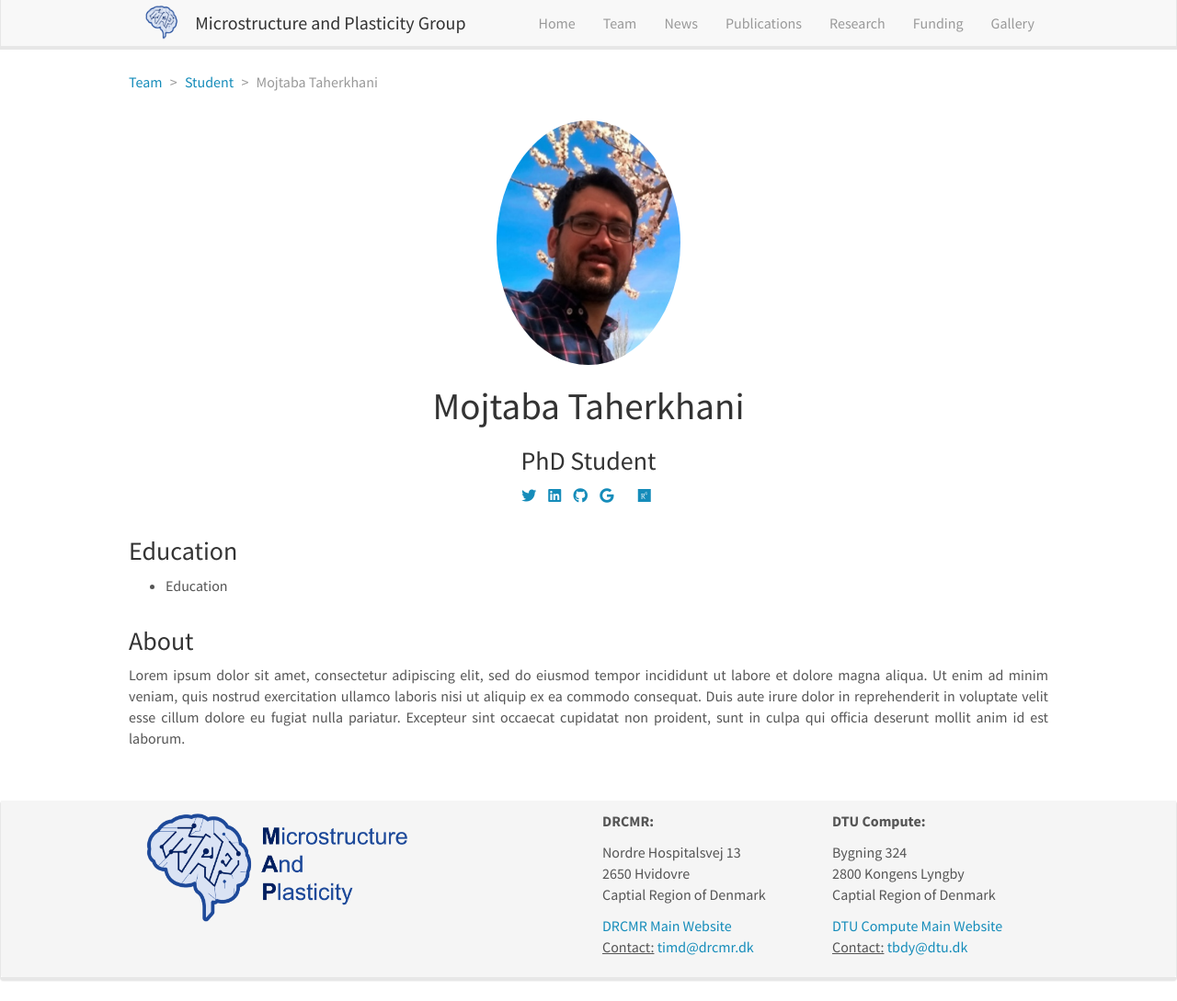
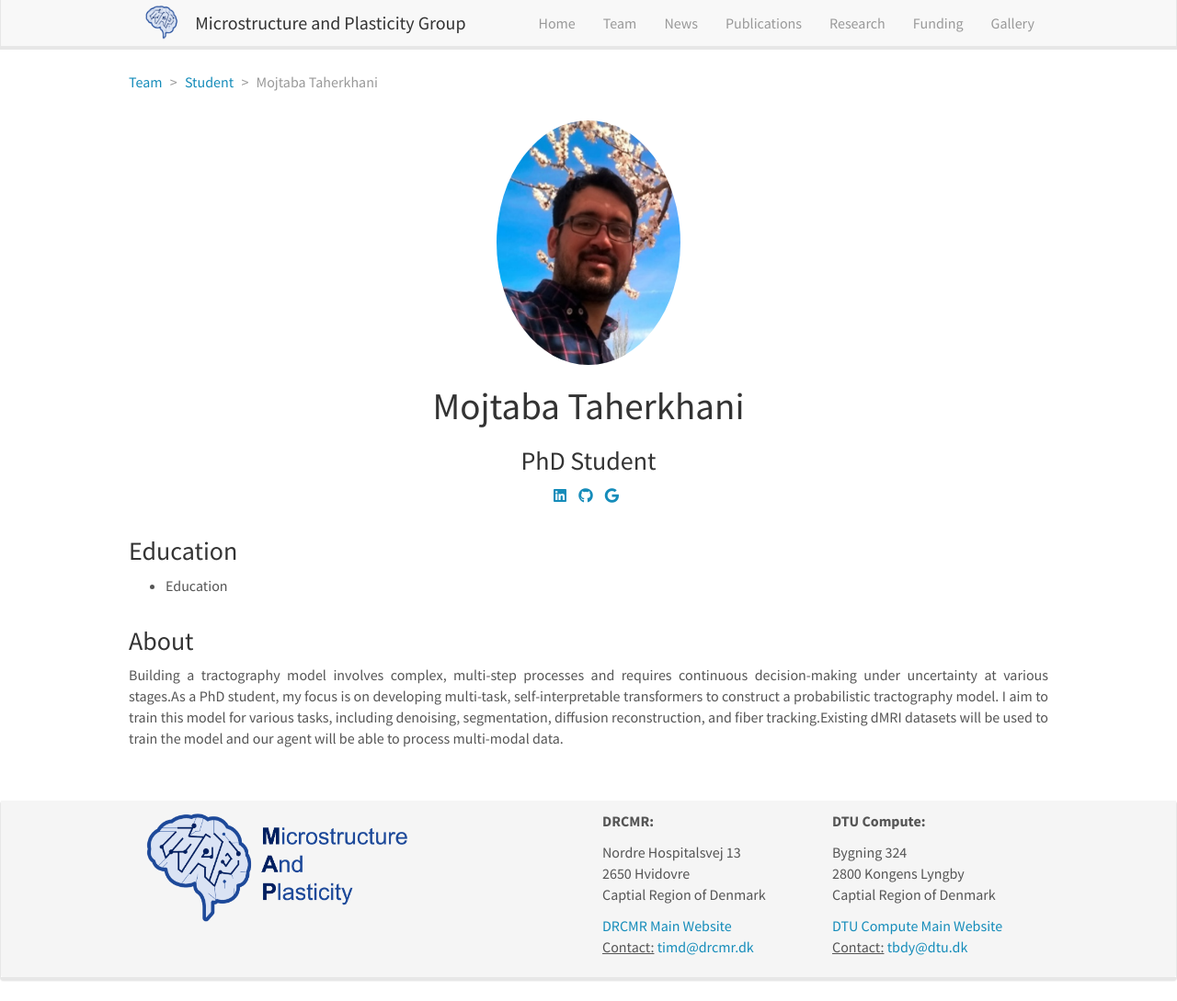
Before and after one commit to MaP-science/MaPWebsite, a Jekyll site: the page built from _pages/team/_posts/2024-01-01-mojtaba.md, in a window 1280 px wide and 1089 px high. Shown: the whole window at 92% size. Built offline with Jekyll 4.4.1, drawn with Linux system fonts in a browser that asks for light colours; nearby versions of some CDN libraries; a style sheet for code colours, icons or effects is not loaded.

Commit message:
Update 2024-01-01-mojtaba.md

```diff
--- a/_pages/team/_posts/2024-01-01-mojtaba.md
+++ b/_pages/team/_posts/2024-01-01-mojtaba.md
@@ -6,15 +6,15 @@
 role: PhD Student
 permalink: 'team/mojtaba'
 social:
-    twitter: https://twitter.com/
-    linkedin: https://www.linkedin.com/
-    google-scholar: https://scholar.google.fr/
-    github: https://github.com/
+    twitter:
+    linkedin: https://www.linkedin.com/in/mojtaba-taherkhani-nn
+    google-scholar: https://scholar.google.com/citations?user=iZvsRUYAAAAJ&hl=en
+    github: https://github.com/Mojtaba-Taherkhani
     website:
-    orcid: https://orcid.org/
-    research-gate: https://www.researchgate.net/
+    orcid:
+    research-gate:
 education:
  - Education
 ---
 
-Lorem ipsum dolor sit amet, consectetur adipiscing elit, sed do eiusmod tempor incididunt ut labore et dolore magna aliqua. Ut enim ad minim veniam, quis nostrud exercitation ullamco laboris nisi ut aliquip ex ea commodo consequat. Duis aute irure dolor in reprehenderit in voluptate velit esse cillum dolore eu fugiat nulla pariatur. Excepteur sint occaecat cupidatat non proident, sunt in culpa qui officia deserunt mollit anim id est laborum.
+Building a tractography model involves complex, multi-step processes and requires continuous decision-making under uncertainty at various stages.As a PhD student, my focus is on developing multi-task, self-interpretable transformers to construct a probabilistic tractography model. I aim to train this model for various tasks, including denoising, segmentation, diffusion reconstruction, and fiber tracking.Existing dMRI datasets will be used to train the model and our agent will be able to process multi-modal data.
```
